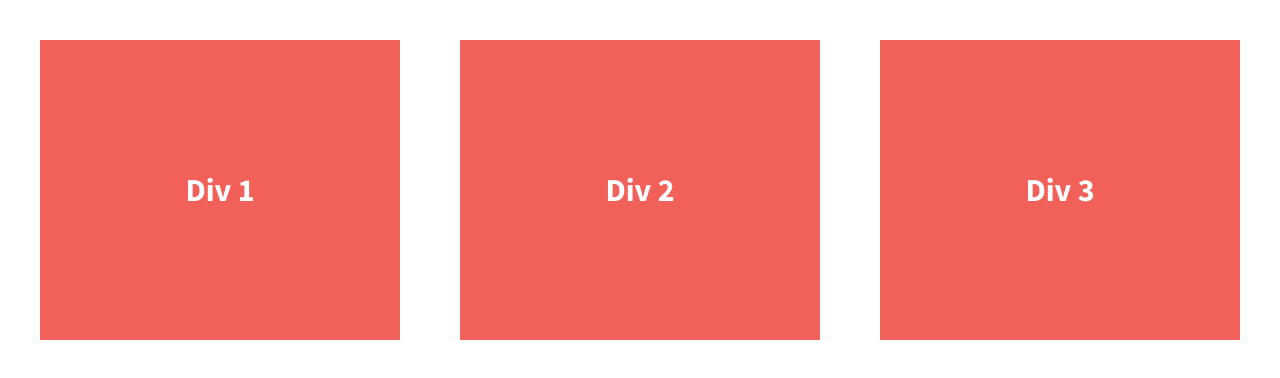
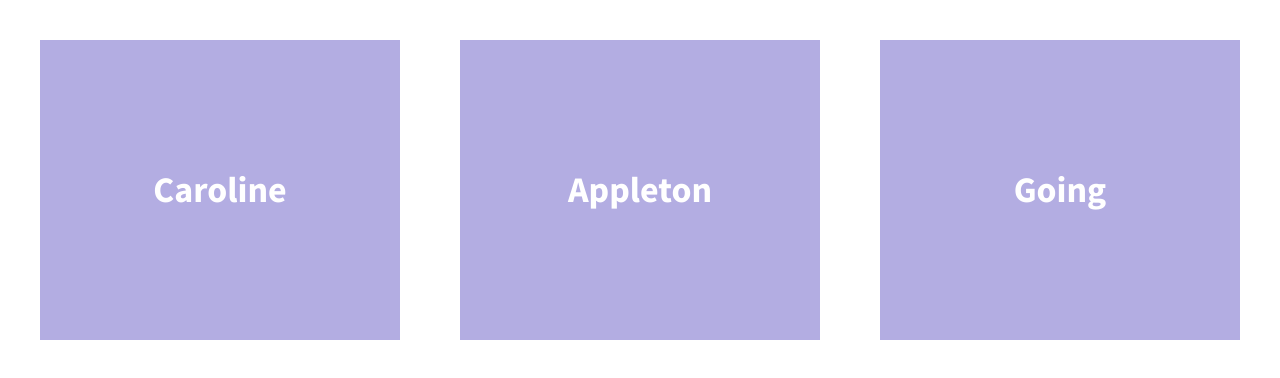
Before and after one commit to cgoing2215/flexbox-divs, a plain HTML site: page index.html in a window 1280 px wide. Drawn offline with nearby package versions, Linux system fonts and the light colour scheme.

Commit message:
Updated color and content text

```diff
--- a/css/main.css
+++ b/css/main.css
@@ -119,8 +119,8 @@ body {
   /*give the divs a width of 30%, add display:flex, set justify-content and align-items to center*/
   color: #fff;
   line-height: 1.5em;
-  font-size: 1.6em;
-  background-color: #f16059;
+  font-size: 1.8em;
+  background-color: #b3ade2;
   height: 300px;
   width: 30%;
   display: flex;
--- a/index.html
+++ b/index.html
@@ -23,13 +23,13 @@
 
         <section class="wrapper">
             <div class="div-1">
-                Div 1
+                Caroline
             </div>
             <div class="div-2">
-                Div 2
+                Appleton
             </div>
             <div class="div-3">
-                Div 3
+                Going
             </div>
         </section>
 
```
